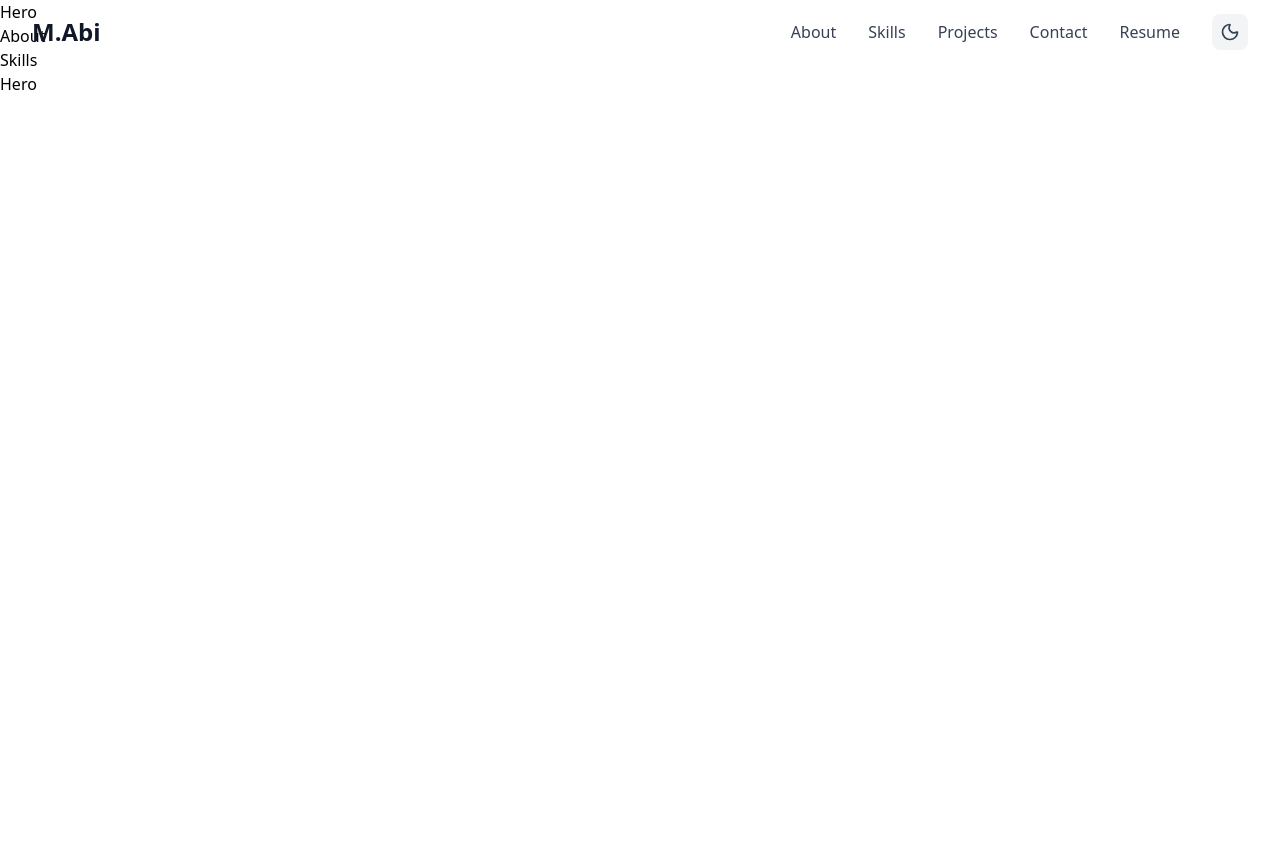
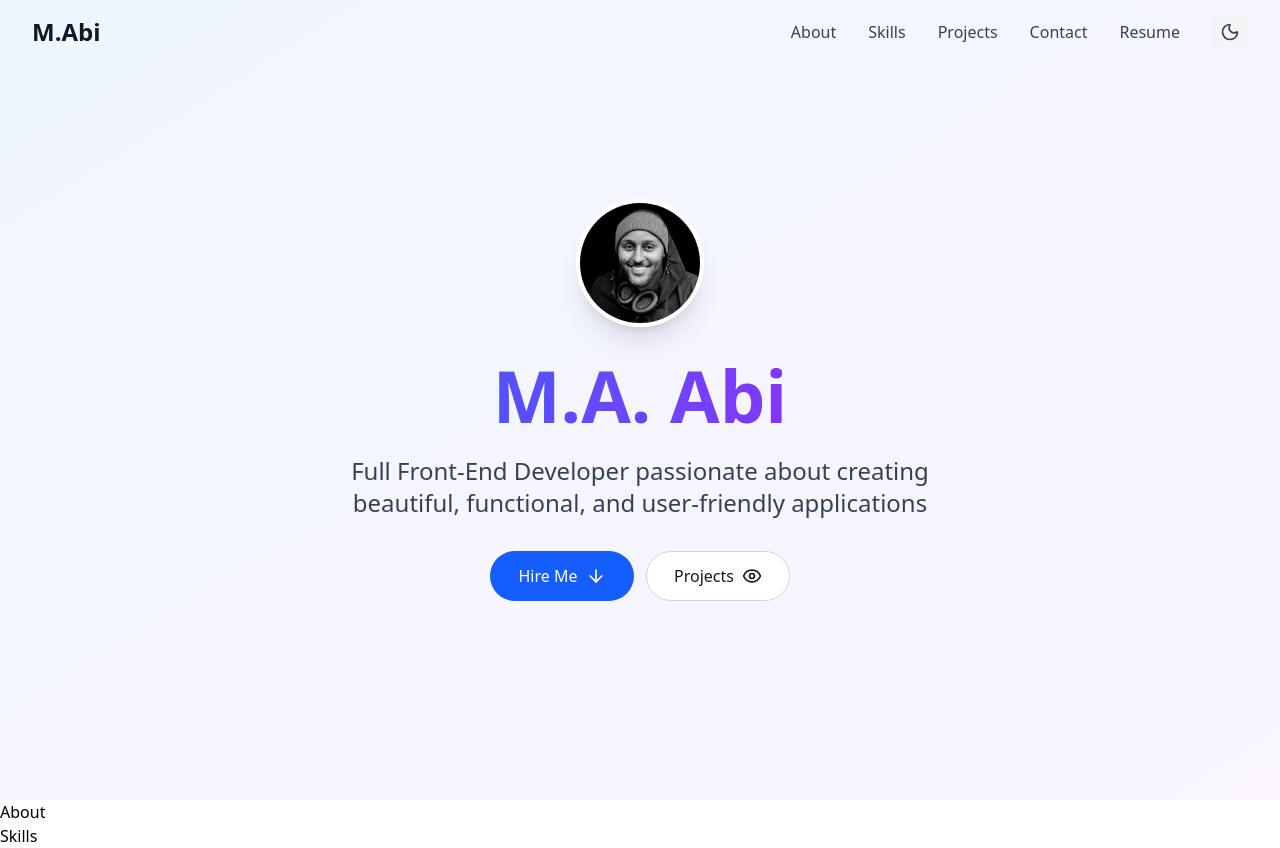
Before and after one commit to MohammedAbi/mohammed-abdul-abi, a React (Vite) app: page / in a window 1280 px wide. Before the commit the page ends 800 px from the top, so only its background shows below. Built offline with nearby package versions, Linux system fonts and the light colour scheme.

Commit message:
feat: add Hero section

```diff
--- a/src/components/Hero.jsx
+++ b/src/components/Hero.jsx
@@ -1,7 +1,65 @@
 import React from "react";
+import { ArrowDown, Eye } from "lucide-react";
+import ProfilePic from "../assets/profile-pic-3.png";
 
 const Hero = () => {
-  return <div>Hero</div>;
+  return (
+    <section
+      id="hero"
+      className="min-h-screen flex items-center justify-center relative"
+    >
+      {/* Background gradient */}
+      <div className="absolute inset-0 bg-gradient-to-br from-blue-50 to-purple-50 dark:from-gray-900 dark:to-gray-800" />
+      {/* Content */}
+      <div className="relative z-10 text-center px-4 animate-fade-in">
+        {/* Profile Image */}
+        <div className="mb-8 flex justify-center mt-16 md:mt-0">
+          <div className="w-32 h-32 rounded-full overflow-hidden border-4 border-white dark:border-gray-700 shadow-xl">
+            <img
+              src={ProfilePic}
+              alt="Developer portrait"
+              className="w-full h-full object-cover"
+            />
+          </div>
+        </div>
+        {/* Name */}
+        <h1
+          className="text-5xl md:text-7xl font-bold mb-6 bg-clip-text text-transparent bg-gradient-to-r from-blue-600 to-purple-600 dark:from-blue-400 dark:to-purple-400 animate-fade-in"
+          style={{ animationDelay: "0.2s" }}
+        >
+          M.A. Abi
+        </h1>
+        {/* Tagline */}
+        <p
+          className="text-xl md:text-2xl text-gray-700 dark:text-gray-300 mb-8 max-w-2xl mx-auto animate-fade-in"
+          style={{ animationDelay: "0.4s" }}
+        >
+          Full Front-End Developer passionate about creating beautiful,
+          functional, and user-friendly applications
+        </p>
+        {/* CTA Buttons */}
+        <div
+          className="flex flex-row justify-center gap-3 animate-fade-in"
+          style={{ animationDelay: "0.6s" }}
+        >
+          <a
+            href="#contact"
+            className="inline-flex items-center justify-center gap-2 px-4 py-3 bg-blue-600 text-white rounded-full hover:bg-blue-700 transition-colors font-medium w-36"
+          >
+            <span>Hire Me</span>
+            <ArrowDown size={20} className="hidden md:inline" />
+          </a>
+          <a
+            href="#projects"
+            className="inline-flex items-center justify-center gap-2 px-4 py-3 bg-white dark:bg-gray-800 text-gray-900 dark:text-white rounded-full hover:bg-gray-100 dark:hover:bg-gray-700 transition-colors border border-gray-300 dark:border-gray-600 w-36"
+          >
+            <span>Projects</span>
+            <Eye size={20} className="hidden md:inline" />
+          </a>
+        </div>
+      </div>
+    </section>
+  );
 };
 
 export default Hero;
--- a/src/pages/Home.jsx
+++ b/src/pages/Home.jsx
@@ -9,7 +9,6 @@ const Home = () => {
       <Hero />
       <About />
       <Skills />
-      <Hero />
     </>
   );
 };
```
